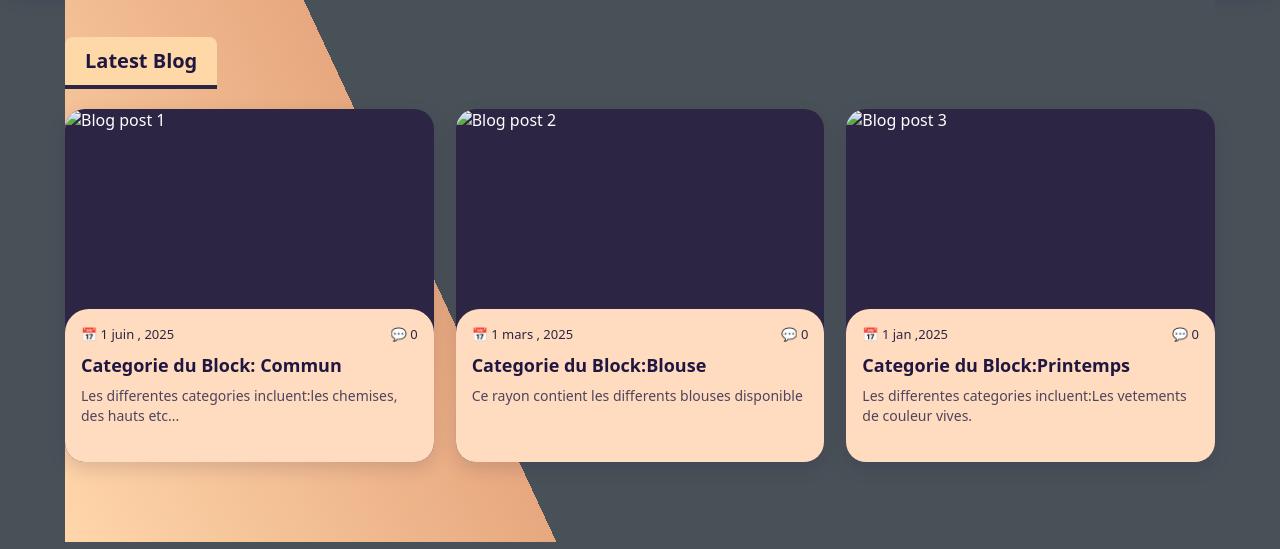
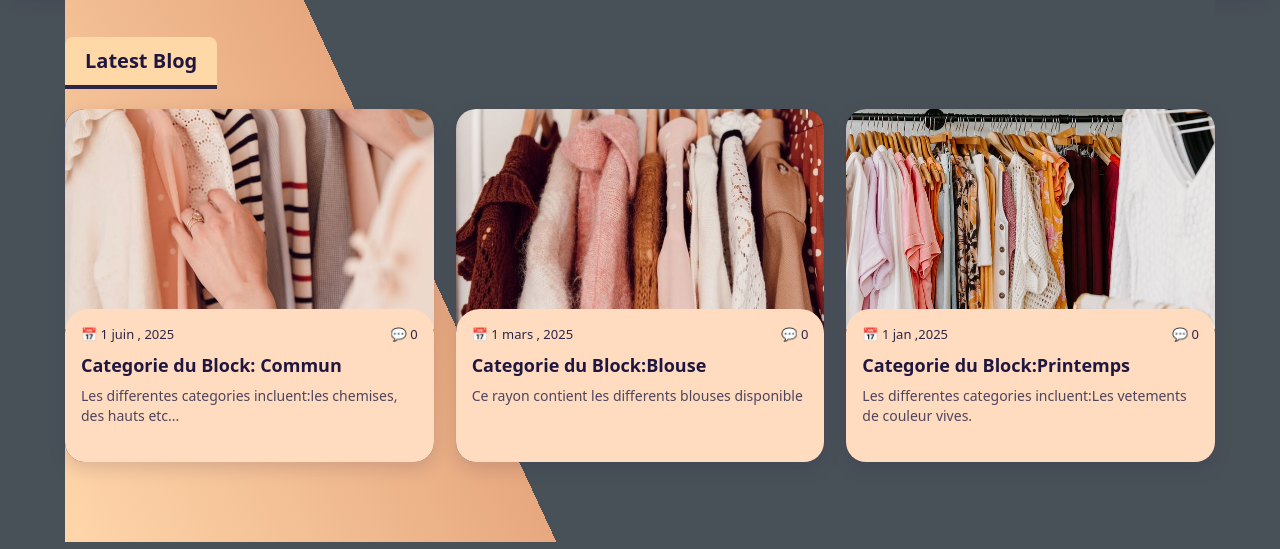
Before and after one commit to kengnetogueosaurelleaudrey-cpu/udrey.github.io, a plain HTML site: page blog.html in a window 1280 px wide. Shown: the part 81-630 px from the top of the page. Drawn offline with Linux system fonts and the light colour scheme.

Commit message:
Update blog.html

```diff
--- a/blog.html
+++ b/blog.html
@@ -23,7 +23,7 @@
       </div>
 
       <nav class="nav">
-        <a class="nav-link active" href="ss.html">Acceuil</a>
+        <a class="nav-link active" href="index.html">Acceuil</a>
         <a class="nav-link" href="Apropos.html">Apropos</a>
             <a class="nav-link" href="blog.html">Blog</a>
 
@@ -46,7 +46,7 @@
     <!-- Card 1 -->
     <article class="blog-card">
       <div class="blog-image">
-        <img src="s._drey/block1.jpg" alt="Blog post 1">
+        <img src="block1.jpg" alt="Blog post 1">
       </div>
       <div class="blog-content">
         <div class="blog-meta">
@@ -62,7 +62,7 @@
     <!-- Card 2 -->
     <article class="blog-card">
       <div class="blog-image">
-        <img src="s._drey/block2.jpg" alt="Blog post 2">
+        <img src="block2.jpg" alt="Blog post 2">
       </div>
       <div class="blog-content">
         <div class="blog-meta">
@@ -78,7 +78,7 @@
     <!-- Card 3 -->
     <article class="blog-card">
       <div class="blog-image">
-        <img src="s._drey/block3.jpg" alt="Blog post 3">
+        <img src="block3.jpg" alt="Blog post 3">
       </div>
       <div class="blog-content">
         <div class="blog-meta">
```
